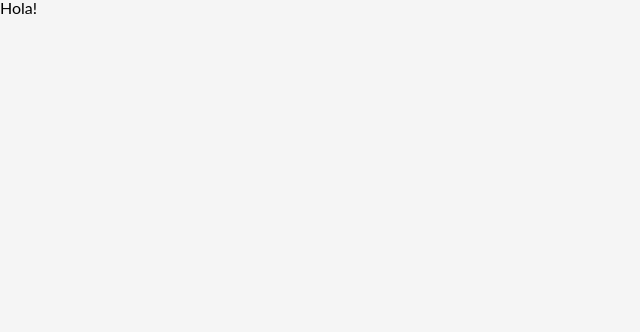
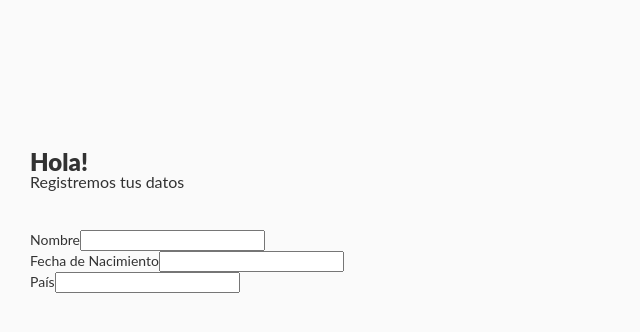
Before and after one commit to rooespinoza/wakapi-app, a Next.js app in the folder wakapi-app/: page / in a window 1280 px wide. Shown: the top 332 px of the page, without its empty margins (0-640 px from the left). Built offline with nearby package versions, Linux system fonts and the light colour scheme.

Commit message:
Agrego estructura formulario

```diff
--- a/wakapi-app/pages/dashboard.module.scss
+++ b/wakapi-app/pages/dashboard.module.scss
@@ -1,5 +1,13 @@
 @import "../sass/variables.scss";
-.dashboard__container{}
+.dashboard__container{
+    padding: 30px;
+}
+.title__container{
+    margin-top: 120px;
+}
+.form__container{
+    margin-top: 40px;
+}
 @media (min-width: 360px) {
 
 }
--- a/wakapi-app/pages/index.js
+++ b/wakapi-app/pages/index.js
@@ -1,14 +1,68 @@
 import React, { Fragment, useEffect, useState } from 'react'
 import styles from './dashboard.module.scss'
 import Head from '../components/head'
+import { Formik } from 'formik'
 
 
 export const Dashboard = ({}) =>{
+  const submitForm = () =>{
+
+  }
+  const validationSchema = () =>{
+
+  }
+  const renderFormik = ({ values, handleBlur, handleSubmit, handleChange, errors, touched, isSubmitting }) =>{
+    return(
+      <form onSubmit={handleSubmit} id="formVueltos" className={styles.form__container}>
+        <label>Nombre</label>
+        <input
+          id='name'
+          name='name'
+          values={values.name}
+          onChange={handleChange}
+          onBlur={handleBlur}
+        />
+        <br/>
+        <label>Fecha de Nacimiento</label>
+        <input
+          id='date'
+          name='date'
+          values={values.date}
+          onChange={handleChange}
+          onBlur={handleBlur}
+        />
+        <br/>
+        <label>País</label>
+        <input
+          id='contry'
+          name='contry'
+          values={values.contry}
+          onChange={handleChange}
+          onBlur={handleBlur}
+        />
+      </form>
+    )
+  }
 return(
     <Fragment>
       <Head title="Wakapi"></Head>
       <div className={styles.dashboard__container}>
-        Hola!
+        <div className={styles.title__container}>
+          <h1>Hola!</h1>
+          <h2>Registremos tus datos</h2>
+        </div>
+        <Formik
+          enableReinitialize
+          initialValues={{
+            name:'',
+            date:'',
+            country:''
+          }}
+          onSubmit={submitForm}
+        >
+          {renderFormik}
+        </Formik>
+
       </div>
     </Fragment>
 )
--- a/wakapi-app/public/reset.css
+++ b/wakapi-app/public/reset.css
@@ -32,7 +32,7 @@ License: none (public domain)
     line-height: 1;
     font-family: 'Lato', sans-serif;
     font-weight: 400;
-    background-color: #F5F5F5;
+    background-color: #FAFAFA;
   }
   b{
     font-weight: 900;
```
